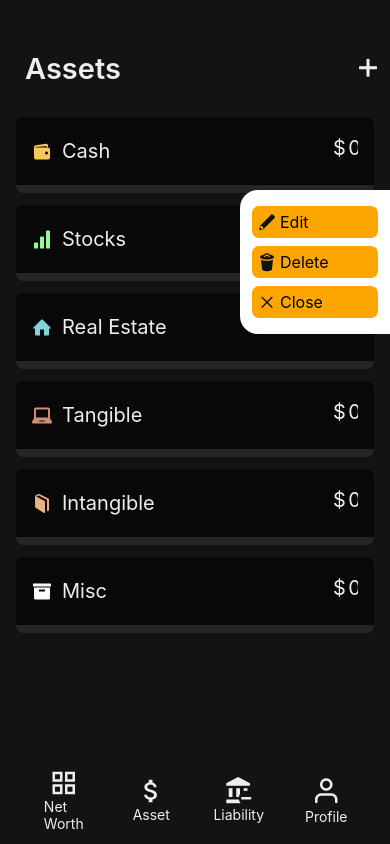
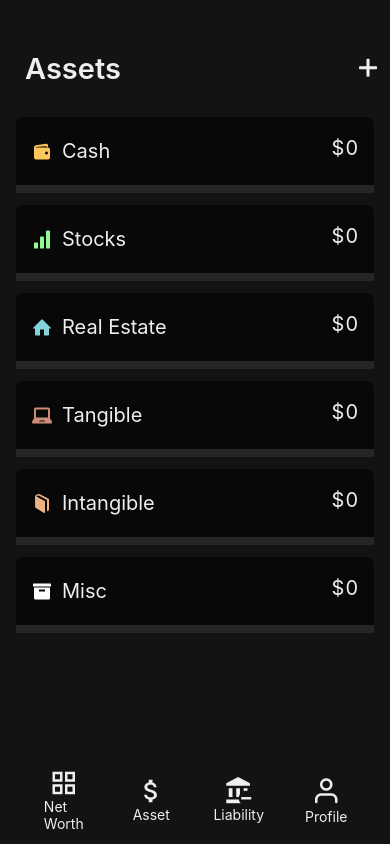
Before and after one commit to patrickv50/25_Networth_tracker, a React Native app in the folder application/: screen /Assets in a window 390 px wide. Built offline with nearby package versions, Linux system fonts and the light colour scheme.

Commit message:
fix number slide performance

```diff
--- a/application/components/Item.js
+++ b/application/components/Item.js
@@ -3,10 +3,11 @@ import { Animated, Button, FlatList, StyleSheet, Text, TouchableOpacity, Touchab
 import theme from "../theme"
 import NumberSlides from "./NumberSlides"
 import { Entypo, Feather } from '@expo/vector-icons';
+import Menu from "./Menu";
 
 const heightOfItem = 38
 
-const Item = ({ item, index, icon, modalOpen, setMenuOpen }) => {
+const Item = ({ item, index, icon, modalOpen,setMenuOpen  }) => {
     const [accordionOpen, setAccordionOpen] = useState(false)
     const total = useMemo(() => item.items.reduce((a, b) => a + b.value, 0))
     const heightAnim = useRef(new Animated.Value(0)).current
@@ -73,7 +74,8 @@ const styles = StyleSheet.create({
         marginBottom: 12,
         borderRadius: 7,
         borderColor: '#eee',
-        overflow: 'hidden'
+        // overflow: 'hidden',
+        zIndex:1,
     },
     cardHeader: {
         alignItems: 'center',
--- /dev/null
+++ b/application/components/Menu.js
@@ -0,0 +1,31 @@
+import React, { useState } from 'react'
+import { Text, TouchableOpacity, View } from 'react-native'
+import { Entypo, AntDesign } from '@expo/vector-icons';
+
+const Menu = ({menuOpen,setMenuOpen}) => {
+
+    return (
+        <View style={{ display: menuOpen ? 'flex' : 'none', position: 'absolute', backgroundColor: 'white', padding: 12, width: 150, top: 150, right: 0, borderTopLeftRadius: 18, borderBottomLeftRadius: 18, zIndex: 500, }}>
+            <TouchableOpacity>
+                <View style={{ padding: 6, marginVertical: 4, flexDirection: 'row', backgroundColor: 'orange', borderRadius: 7 }}>
+                    <Entypo name="edit" size={18} color='#111' style={{ marginRight: 4, fontWeight: '600' }} />
+                    <Text style={{ fontSize: 16 }}>Edit</Text>
+                </View>
+            </TouchableOpacity>
+            <TouchableOpacity>
+                <View style={{ padding: 6, marginVertical: 4, flexDirection: 'row', backgroundColor: 'orange', borderRadius: 7 }}>
+                    <Entypo name="trash" size={18} color='#111' style={{ marginRight: 4, fontWeight: '600' }} />
+                    <Text style={{ fontSize: 16 }}>Delete</Text>
+                </View>
+            </TouchableOpacity>
+            <TouchableOpacity onPress={() => setMenuOpen(false)}>
+                <View style={{ padding: 6, marginVertical: 4, flexDirection: 'row', backgroundColor: 'orange', borderRadius: 7 }}>
+                    <AntDesign name="close" size={18} color='#111' style={{ marginRight: 4, fontWeight: '600' }} />
+                    <Text style={{ fontSize: 16 }}>Close</Text>
+                </View>
+            </TouchableOpacity>
+        </View>
+    )
+}
+
+export default Menu
--- a/application/components/NumberSlides.js
+++ b/application/components/NumberSlides.js
@@ -7,7 +7,7 @@ let side = 'right'
 
 
 const NumberSlides = ({ value, size, delay, modalOpen }) => {
-    const [chars, setCharAr] = useState(["$","0"])
+    const [chars, setCharAr] = useState(["$", "0"])
     useEffect(() => {
         let newVal = ('$' + (value)).split("")
         let size1 = chars.length
@@ -35,15 +35,30 @@ const NumberSlides = ({ value, size, delay, modalOpen }) => {
 }
 
 const StaticNumber = ({ value, size, delay }) => {
-
+    const derivedStyle = {
+        height: size,
+        fontSize: Math.floor(size * 2 / 3)
+    }
+    const width = useMemo(() => {
+        switch (value) {
+            case ' ': return size * (20 / 50)
+            case '0': return size * (21 / 50)
+            case '1': return size * (16 / 50)
+            case '7': return size * (23 / 50)
+            case '-': return size * (15 / 50)
+            case ',': return size * (7 / 50)
+            default: return size / 2
+        }
+    }, [value])
     return (
-        <View style={{}}>
-            <Text style={[]}>{'2'}</Text>
+        <View style={{ width: width }}>
+            <Text style={[styles.number,derivedStyle,]}>{value}</Text>
         </View>
     )
 }
 
 const Number = ({ value, size, delay, modalOpen }) => {
+    const [showStatic, setShowStatic] = useState(false)
     const derivedStyle = {
         height: size,
         fontSize: Math.floor(size * 2 / 3)
@@ -68,7 +83,9 @@ const Number = ({ value, size, delay, modalOpen }) => {
             default: return size / 2
         }
     }, [value])
-
+    useEffect(() => {
+        setShowStatic(false)
+    }, [value])
     const slideAnim = useRef(new Animated.Value(0)).current;
     const widthAnim = useRef(new Animated.Value(size * (3 / 10))).current;
     useEffect(() => {
@@ -78,7 +95,10 @@ const Number = ({ value, size, delay, modalOpen }) => {
             useNativeDriver: false,
             delay: delay + Math.floor(Math.random() * (1000 - 100) + 100),
             easing: Easing.easing
-        }).start()
+        }).start(({ finished }) => {
+            setShowStatic(true)
+            console.log("FINISHED")
+        })
         Animated.timing(widthAnim, {
             toValue: width,
             duration: 300,
@@ -87,11 +107,11 @@ const Number = ({ value, size, delay, modalOpen }) => {
         }).start()
     }, [position])
 
-    if (modalOpen) return (
+    if (showStatic) return (
         <>
+            <StaticNumber value={value} size={size} />
         </>
     )
-    // <StaticNumber value={value} size={size} />
 
 
 
--- a/application/screens/AssetScreen.js
+++ b/application/screens/AssetScreen.js
@@ -9,6 +9,7 @@ import Template from '../components/Template'
 import { add, addInit } from '../state/reducers/assetsReducer'
 import theme from '../theme'
 import { Entypo, AntDesign } from '@expo/vector-icons';
+import Menu from '../components/Menu'
 
 const categories = ['Cash', 'Stocks', 'Real Estate', 'Tangible', 'Intangible', 'Misc']
 const icons = [{
@@ -34,7 +35,7 @@ const AssetScreen = () => {
   const [modalOpen, setModalOpen] = useState(false)
   const [category, setCategory] = useState("")
   const [inputOpen, setInputOpen] = useState(false)
-  const [menuOpen, setMenuOpen] = useState(true)
+  const [menuOpen, setMenuOpen] = useState(false)
 
   const dispatch = useDispatch()
   const assets = useSelector((state) => state.assets)
@@ -57,7 +58,7 @@ const AssetScreen = () => {
   const renderItem = ({ item, index }) => {
     return (
       <View style={{ display: modalOpen ? 'none' : 'flex', }}>
-        <Item item={item} index={index} add={add} icon={icons[index]} modalOpen={modalOpen} setMenuOpen={setMenuOpen} />
+        <Item item={item} index={index} add={add} icon={icons[index]} modalOpen={modalOpen} menuOpen={menuOpen} setMenuOpen={setMenuOpen} />
       </View>
     )
   }
@@ -139,26 +140,7 @@ const AssetScreen = () => {
         </View>
       </Modal>
       {/* MENU ========*/}
-      <View style={{ display: menuOpen ? 'flex' : 'none', position: 'absolute', backgroundColor: 'white', padding: 12,width:150, top: 150, right: 0, borderTopLeftRadius: 18, borderBottomLeftRadius: 18, zIndex: 299, }}>
-        <TouchableOpacity>
-          <View style={{ padding: 6, marginVertical: 4,flexDirection:'row',backgroundColor:'orange',borderRadius:7 }}>
-            <Entypo name="edit" size={18} color='#111' style={{  marginRight: 4, fontWeight: '600' }} />
-            <Text style={{fontSize:16}}>Edit</Text>
-          </View>
-        </TouchableOpacity>
-        <TouchableOpacity>
-          <View style={{ padding: 6, marginVertical: 4,flexDirection:'row',backgroundColor:'orange',borderRadius:7 }}>
-            <Entypo name="trash" size={18} color='#111' style={{  marginRight: 4, fontWeight: '600' }} />
-            <Text style={{fontSize:16}}>Delete</Text>
-          </View>
-        </TouchableOpacity>
-        <TouchableOpacity onPress={() => setMenuOpen(false)}>
-        <View style={{ padding: 6, marginVertical: 4,flexDirection:'row',backgroundColor:'orange',borderRadius:7 }}>
-            <AntDesign name="close" size={18} color='#111' style={{  marginRight: 4, fontWeight: '600' }} />
-            <Text style={{fontSize:16}}>Close</Text>
-          </View>
-        </TouchableOpacity>
-      </View>
+      <Menu menuOpen={menuOpen} setMenuOpen={setMenuOpen}/>
     </Template>
   )
 }
```
